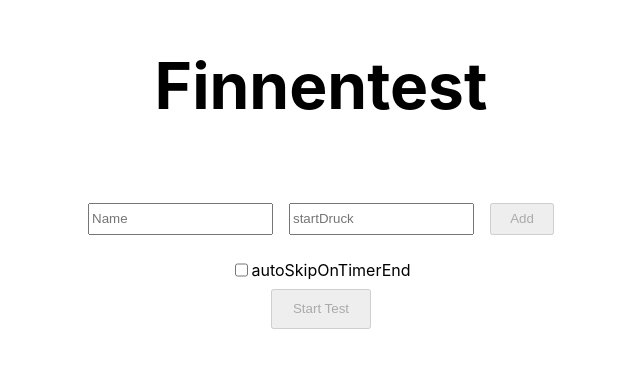
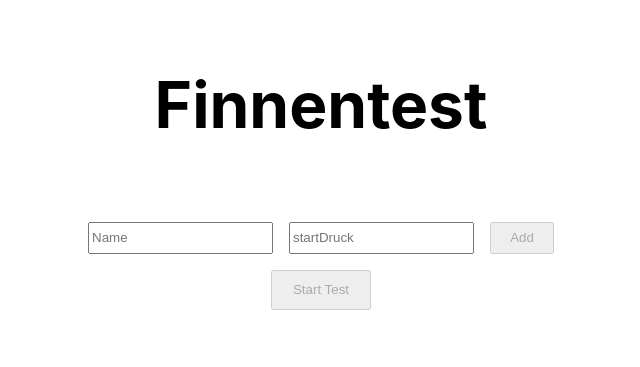
Before and after one commit to Malte2036/thw-finnentest, a Next.js app: page / in a window 1280 px wide. Shown: the part 211-578 px from the top of the page, without its empty margins (319-959 px from the left). Built offline with nearby package versions, Linux system fonts and the light colour scheme.

Commit message:
:sparkles: skip to new Station if Status is Break and timer = 0

```diff
--- a/components/StationView.tsx
+++ b/components/StationView.tsx
@@ -15,13 +15,9 @@ enum StationStatus {
 
 export type StationViewProps = {
   person: Person;
-  autoSkipOnTimerEnd: boolean;
 };
 
-export default function StationView({
-  person,
-  autoSkipOnTimerEnd,
-}: StationViewProps) {
+export default function StationView({ person }: StationViewProps) {
   const [station, setStation] = useState<Station>(allStations[0]);
   const [stationIndex, setStationIndex] = useState<number>(0);
 
@@ -80,10 +76,9 @@ export default function StationView({
   }, [station]);
 
   useEffect(() => {
-    if (seconds <= 0 && autoSkipOnTimerEnd) {
+    if (seconds <= 0 && stationStatus === StationStatus.BREAK) {
       //updateStationTimes();
       setStationIndex((state) => state + 1);
-      return;
     }
     if (finished && person.druck.end !== undefined) {
       return;
--- a/pages/index.tsx
+++ b/pages/index.tsx
@@ -9,7 +9,6 @@ import styles from "../styles/Home.module.css";
 
 const Home: NextPage = () => {
   const [started, setStarted] = useState<boolean>(false);
-  const [autoSkipOnTimerEnd, setAutoSkipOnTimerEnd] = useState<boolean>(false);
 
   const [persons, setPersons] = useState<Person[]>([]);
 
@@ -31,11 +30,7 @@ const Home: NextPage = () => {
           <>
             <div className={styles.stationViewsContainer}>
               {persons.map((p) => (
-                <StationView
-                  key={p.name}
-                  person={p}
-                  autoSkipOnTimerEnd={autoSkipOnTimerEnd}
-                />
+                <StationView key={p.name} person={p} />
               ))}
             </div>
             <button onClick={resetTest} className={styles.resetTestButton}>
@@ -56,11 +51,6 @@ const Home: NextPage = () => {
                 <br />
               </div>
             ))}
-            <Checkbox
-              checked={autoSkipOnTimerEnd}
-              setChecked={setAutoSkipOnTimerEnd}
-              label="autoSkipOnTimerEnd"
-            />
             <button
               onClick={() => setStarted(true)}
               disabled={persons.length === 0}
```
